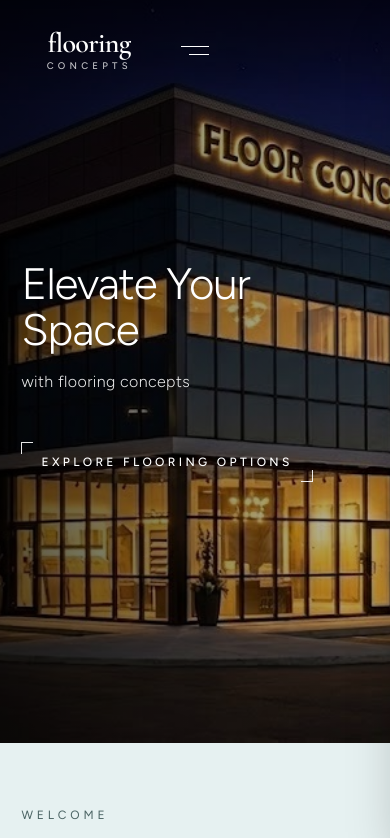
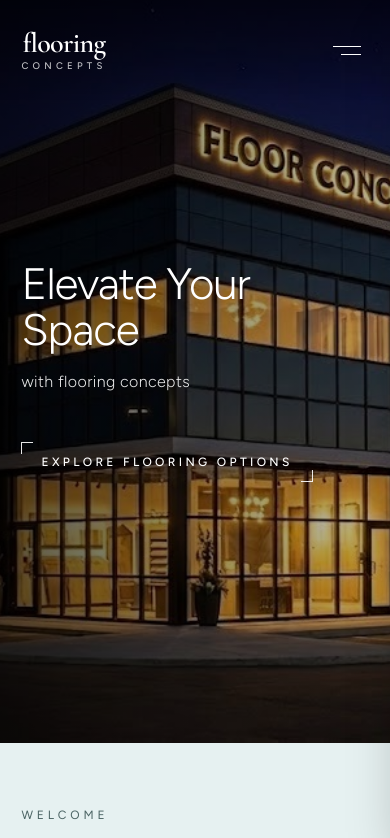
Before and after one commit to robink-drive/floorconcepts-web, a Next.js app: page / in a window 390 px wide. Shown: the top 838 px of the page. Built offline with nearby package versions, Linux system fonts and the light colour scheme.

Commit message:
fix: update SiteHeader layout for improved responsiveness and alignment

```diff
--- a/components/layout/site-header.tsx
+++ b/components/layout/site-header.tsx
@@ -42,7 +42,8 @@
         <SiteContainer
           as="div"
           className={cn(
-            "grid grid-cols-[minmax(0,1fr)_auto_minmax(0,1fr)] items-center gap-4 lg:gap-6",
+            // Mobile: logo left + menu right; lg+: centered logo between nav and actions
+            "flex items-center justify-between gap-4 lg:grid lg:grid-cols-[minmax(0,1fr)_auto_minmax(0,1fr)] lg:gap-6",
             SITE_HEADER_HEIGHT
           )}
         >
@@ -61,7 +62,7 @@
             )}
           </nav>
 
-          <div className="relative z-10 justify-self-center">
+          <div className="relative z-10 shrink-0 lg:justify-self-center">
             <Logo variant={isLight ? "light" : "dark"} />
           </div>
 
```
